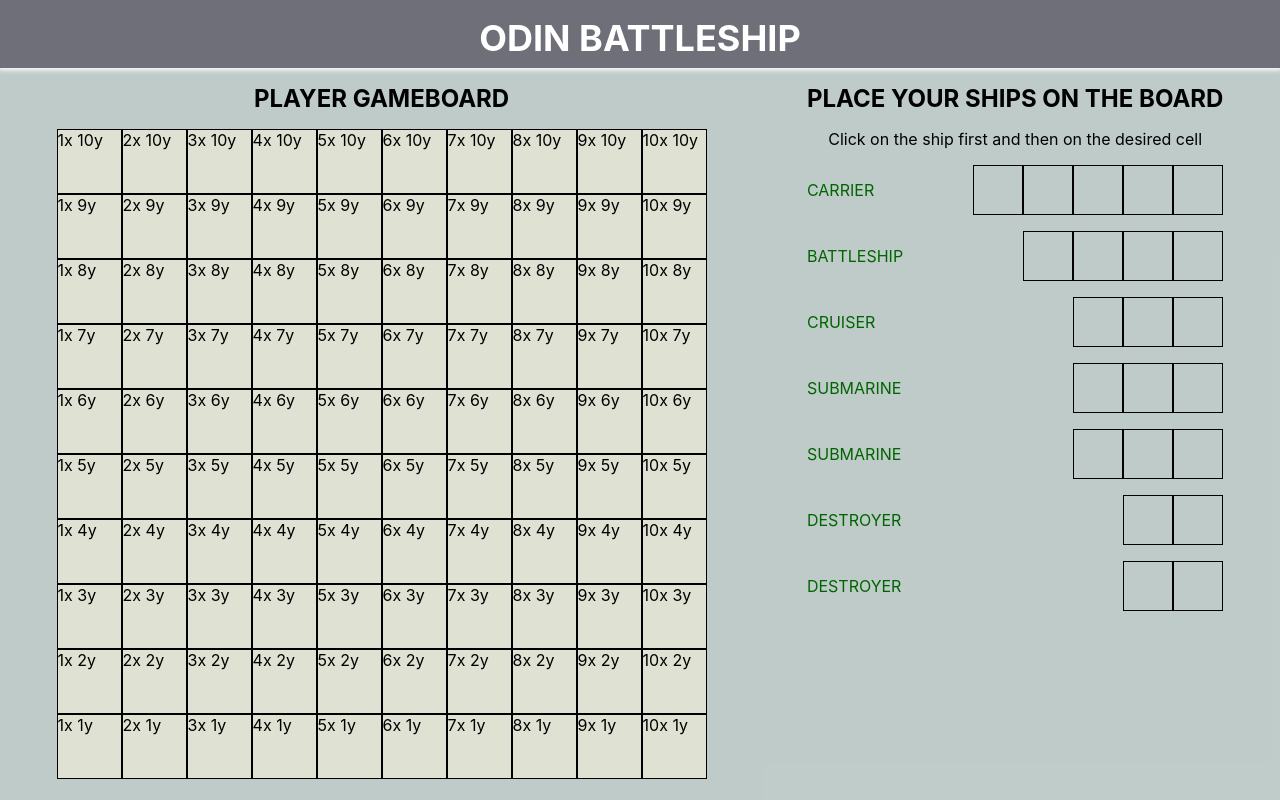
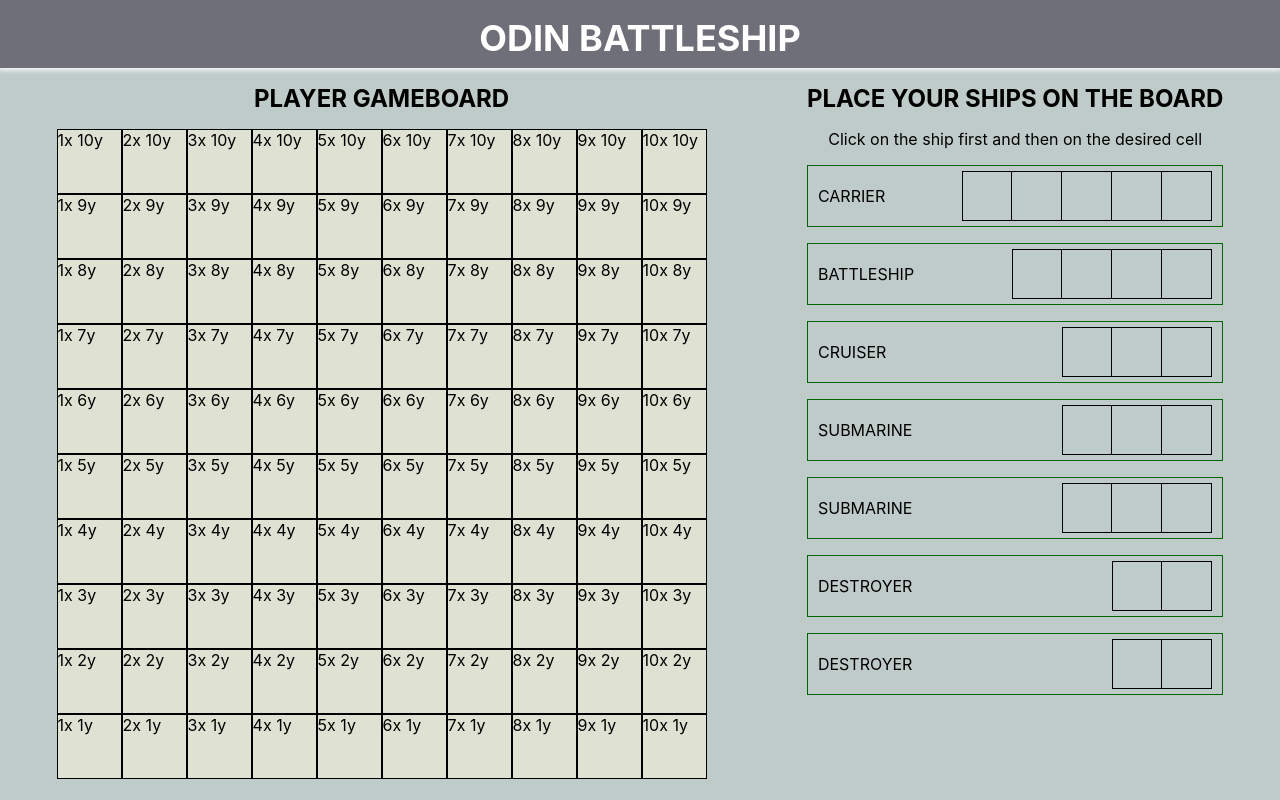
Before and after one commit to epysqyli/battleship-odin, a React (Create React App) app: page / in a window 1280 px wide. Built offline with nearby package versions, Linux system fonts and the light colour scheme.

Commit message:
Style ships placement box

```diff
--- a/src/styles/ships.scss
+++ b/src/styles/ships.scss
@@ -1,5 +1,4 @@
 .ships-placement {
-
   h2 {
     text-align: center;
     padding-bottom: 2vh;
@@ -15,9 +14,16 @@
     justify-content: space-between;
     align-items: center;
     margin: 2vh auto;
+    border: 1px solid darkgreen;
+    padding: 5px 10px;
+    cursor: pointer;
+    transition: box-shadow 200ms;
+
+    &:hover {
+      box-shadow: 0 0 4px 2px black;
+    }
 
     .ship-name {
-      color: darkgreen;
       text-transform: uppercase;
     }
 
@@ -29,7 +35,13 @@
       .unit-cell {
         height: 50px;
         width: 50px;
-        border: 1px solid black;
+        border-top: 1px solid black;
+        border-bottom: 1px solid black;
+        border-right: 1px solid black;
+
+        &:first-child {
+          border-left: 1px solid black;
+        }
       }
     }
   }
```
